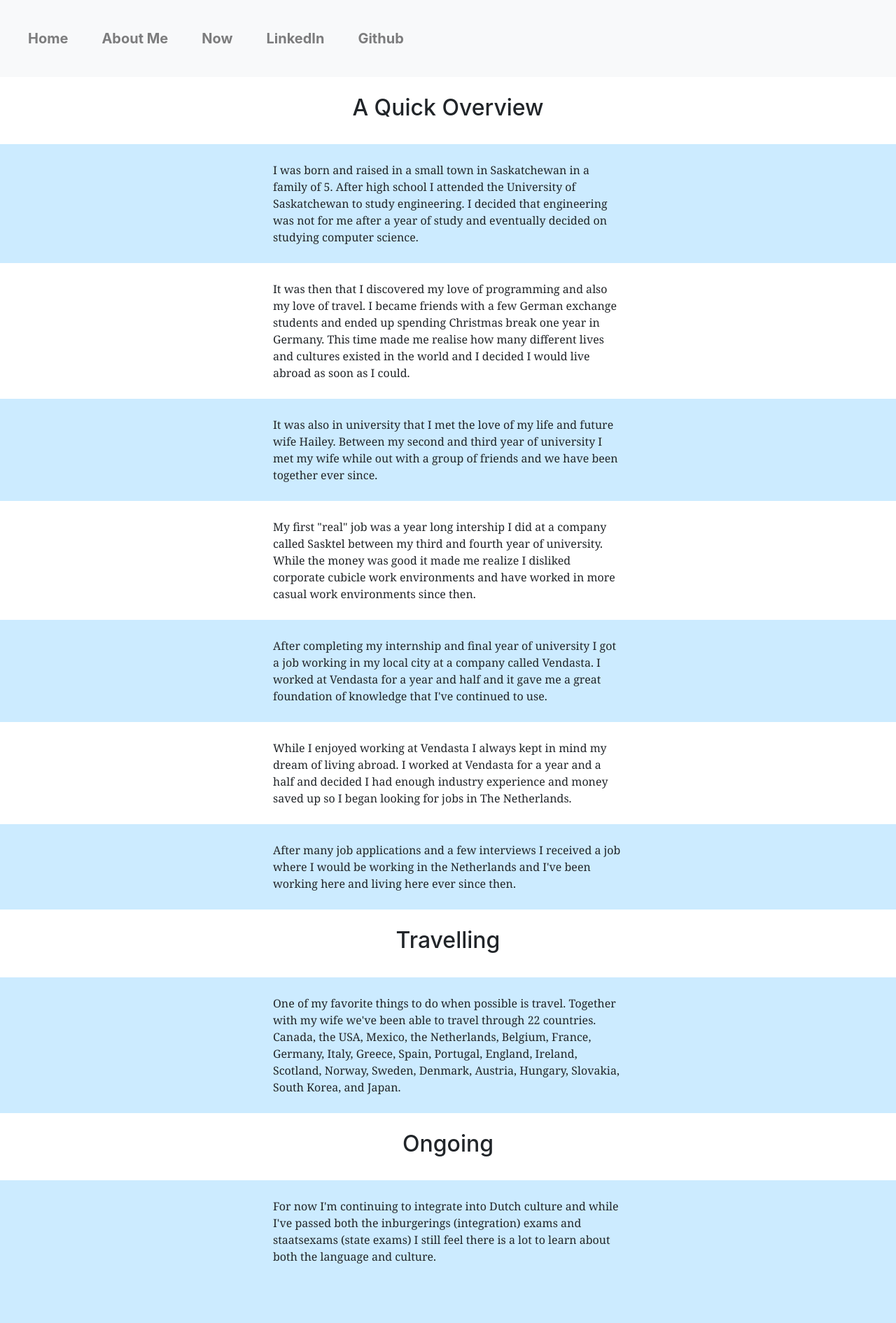
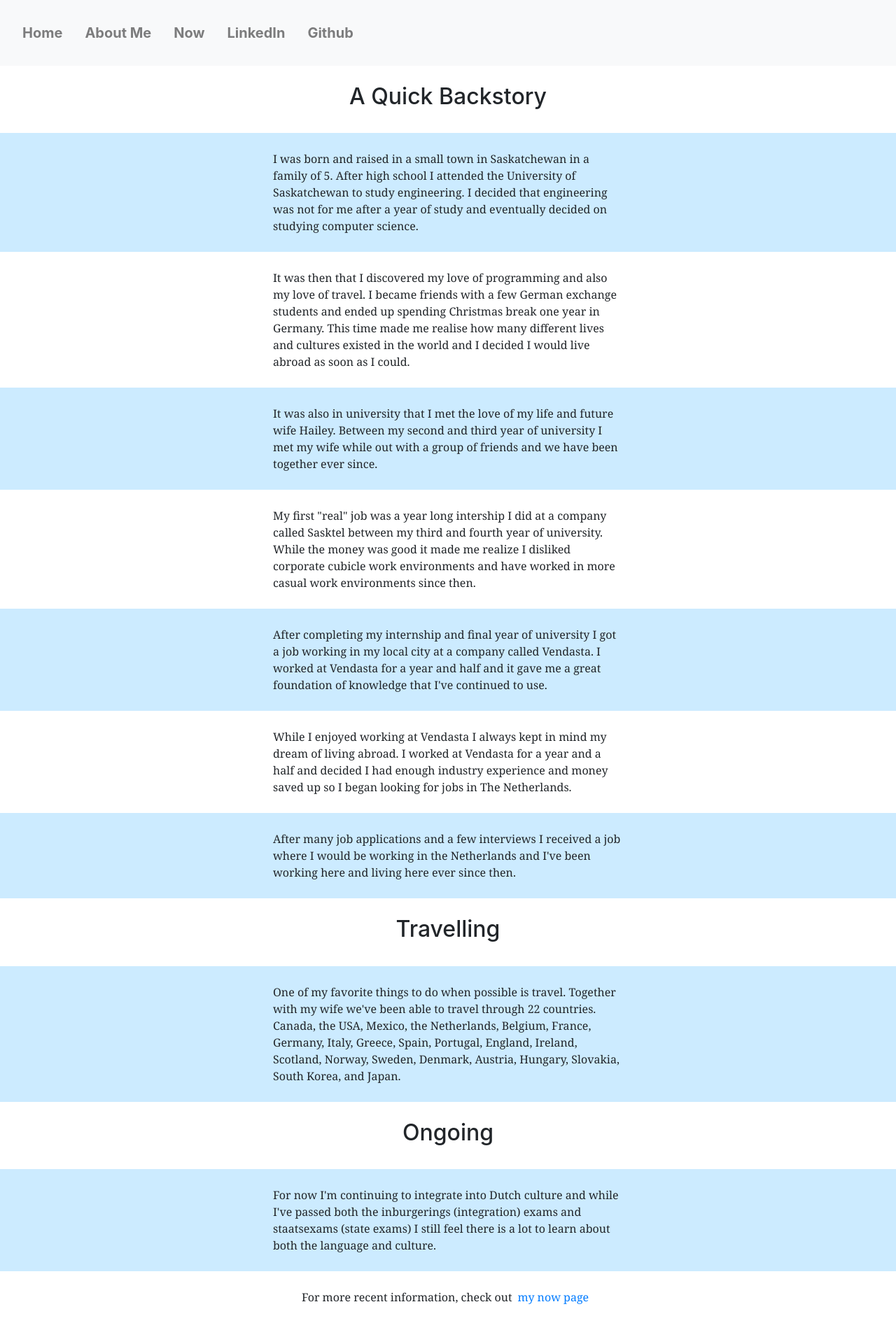
Before and after one commit to SheaMeyers/SheaMeyers.github.io, a React (Create React App) app: page /about-me in a window 1280 px wide. Shown: the whole page at 70% size. Before the commit the page ends 1833 px from the top, so only its background shows below. Built offline with nearby package versions, Linux system fonts and the light colour scheme.

Commit message:
Link to my now page from my about me section

```diff
--- a/src/AboutMe.tsx
+++ b/src/AboutMe.tsx
@@ -1,5 +1,6 @@
 import React from 'react';
 import HeaderBar from './HeaderBar';
+import { Link } from 'react-router-dom';
 import './AboutMe.css';
 
 const AboutMe: React.FC = () => {
@@ -7,7 +8,7 @@ const AboutMe: React.FC = () => {
         <div className="About-me">
             <HeaderBar />
             <div className="About-me-section">
-                <h2>A Quick Overview</h2>
+                <h2>A Quick Backstory</h2>
             </div>
             <div className="About-me-non-white-section">
                 <p className="About-me-section__text">
@@ -85,6 +86,12 @@ const AboutMe: React.FC = () => {
                     I still feel there is a lot to learn about both the language and culture.
                 </p>
             </div>
+            <div className="About-me-section">
+                <p className="About-me-section__text">
+                    For more recent information, check out
+                    <Link to={'/now'}>my now page</Link>
+                </p>
+            </div>
         </div>
     );
 };
--- a/src/index.css
+++ b/src/index.css
@@ -20,5 +20,5 @@ p {
 }
 
 a {
-  margin: 1rem;
+  margin: 0.5rem;
 }
```
